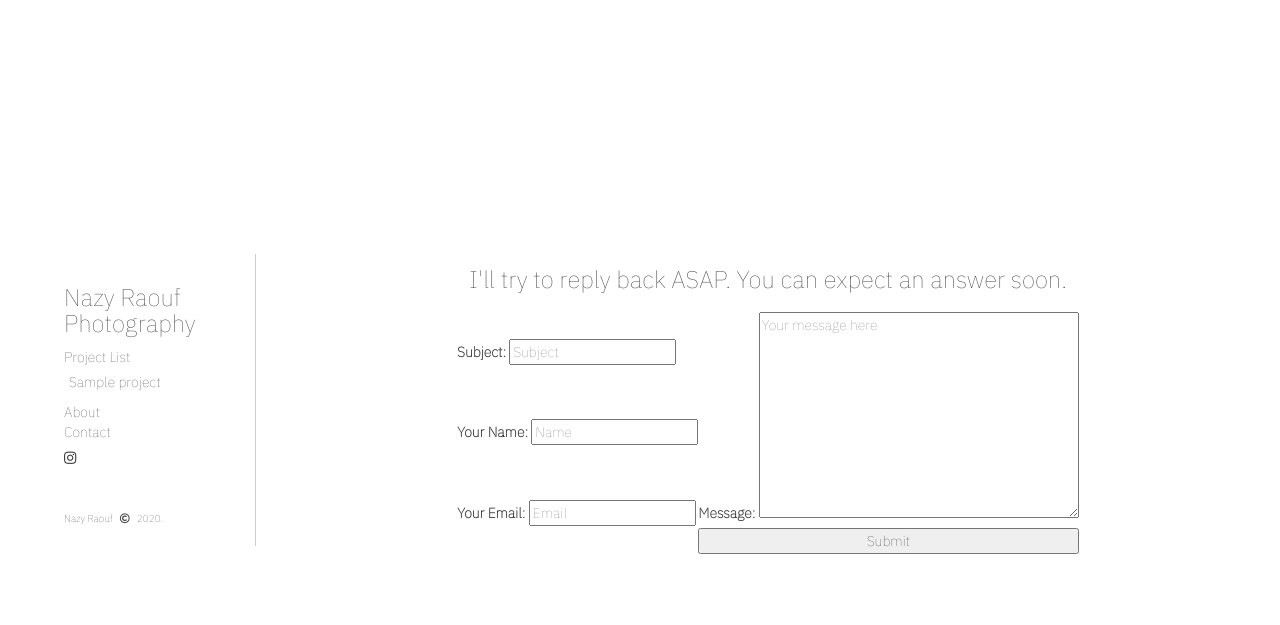
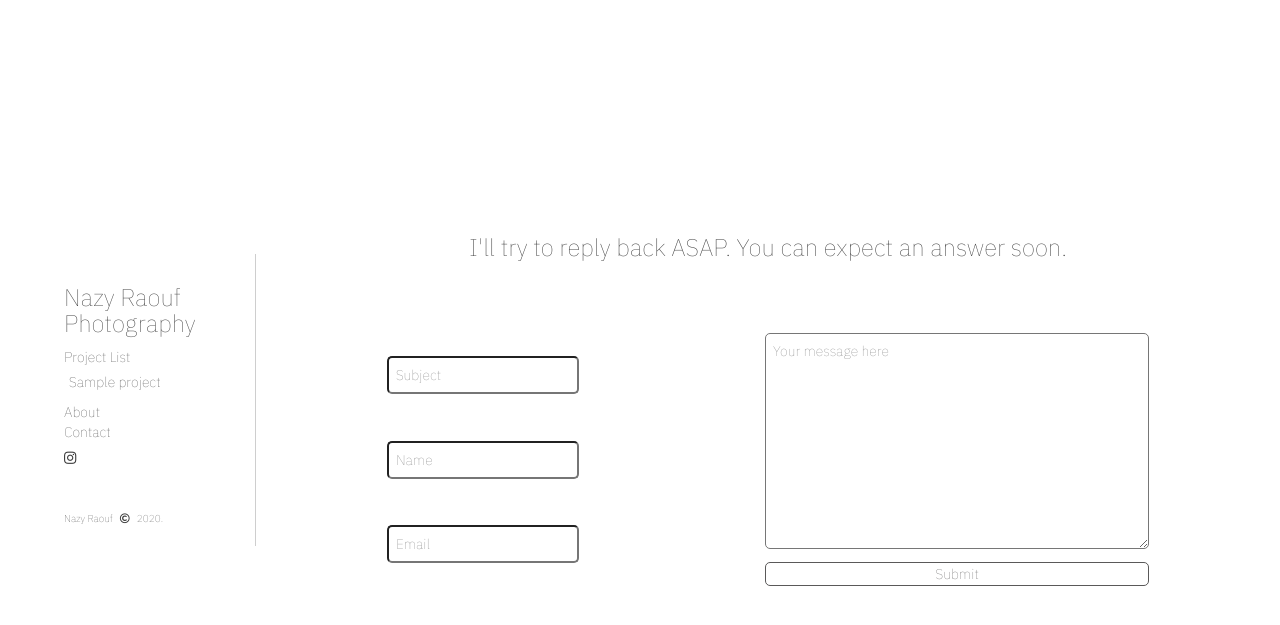
Before and after one commit to todaatsushi/npp, a Django app: page /contact/ in a window 1280 px wide. Shown: the top 625 px of the page. Run offline with Django 3.2, Linux system fonts and the light colour scheme; data comes from the database, SQL or seed files in the repository; tables that the repository leaves empty hold one stand-in row (values such as "Sample post"); some libraries are stand-ins or nearby versions.

Commit message:
Add templates with new styles

```diff
--- a/home/templates/home/contact.html
+++ b/home/templates/home/contact.html
@@ -2,7 +2,8 @@
 {% load static %}
 
 {% block style %}
-    <link rel="stylesheet" href="{% static 'home/contact.css' %}">
+    <link rel="stylesheet" href="{% static 'home/desktop/contact.css' %}">
+    <link rel="stylesheet" href="{% static 'home/mobile/contact.css' %}">
 {% endblock %}
 
 {% block title %}
@@ -12,7 +13,7 @@
 
 {% block main %}
     <div class="contact-main flex-column align-center justify-center full-width">
-        <div class="contact-top flex-column align-center justify-space-around">
+        <div class="contact-top full-width flex-column align-center justify-space-around">
             <h3>{{ settings.contact_message }}</h3>
             <ul>
                 {% if settings.on_holiday %}
@@ -25,39 +26,35 @@
                 {% endif %}
             </ul>
         </div>
-        <div class="contact-bottom">
+        <div class="contact-bottom full-width">
             {{ form.non_field_errors }}
 
             <form action="{% url 'contact' %}" method='POST'>
                 {% csrf_token %}
-                <div class="contact-form-form flex">
+                <div class="contact-form-form">
 
-                    <div class="contact-form-sub flex-column justify-space-around">
+                    <div class="contact-form-sub">
                         <div class="contact-field">
                             {{ form.subject.errors }}
-                            <label for="form.top.id_for_label">Subject: </label>
                             {{ form.subject }}
                         </div>
                         <div class="contact-field">
                             {{ form.name.errors }}
-                            <label for="form.top.id_for_label">Your Name: </label>
                             {{ form.name }}
                         </div>
                         <div class="contact-field">
                             {{ form.contact_email.errors }}
-                            <label for="form.top.id_for_label">Your Email: </label>
                             {{ form.contact_email }}
                         </div>
                     </div>
 
-                    <div class="contact-form-sub flex-column justify-center">
+                    <div class="contact-form-sub">
                         <div class="contact-field">
                             {{ form.message.errors }}
-                            <label for="form.top.id_for_label">Message: </label>
                             {{ form.message }}
                         </div>
 
-                        <input type="submit" value="Submit">
+                        <input class="button" type="submit" value="Submit">
                     </div>
 
                 </div>
--- a/projects/templates/projects/gallery.html
+++ b/projects/templates/projects/gallery.html
@@ -3,6 +3,7 @@
 
 {% block style %}
   <link rel="stylesheet" href="{% static 'projects/desktop/gallery.css' %}">
+  <link rel="stylesheet" href="{% static 'projects/mobile/gallery.css' %}">
 {% endblock %}
 
 {% block title %}
--- a/projects/templates/projects/project.html
+++ b/projects/templates/projects/project.html
@@ -6,7 +6,8 @@
 {% endblock %}
 
 {% block style %}
-    <link rel="stylesheet" href="{% static 'projects/desktop/project.css' %}">
+    <link rel="stylesheet" href="{% static 'projects/desktop/all_projects.css' %}">
+    <link rel="stylesheet" href="{% static 'projects/mobile/all_projects.css' %}">
 {% endblock %}
 
 {% block main %}
```
Also changed, not shown: home/templates/home/about.html (+17 -10 lines).
